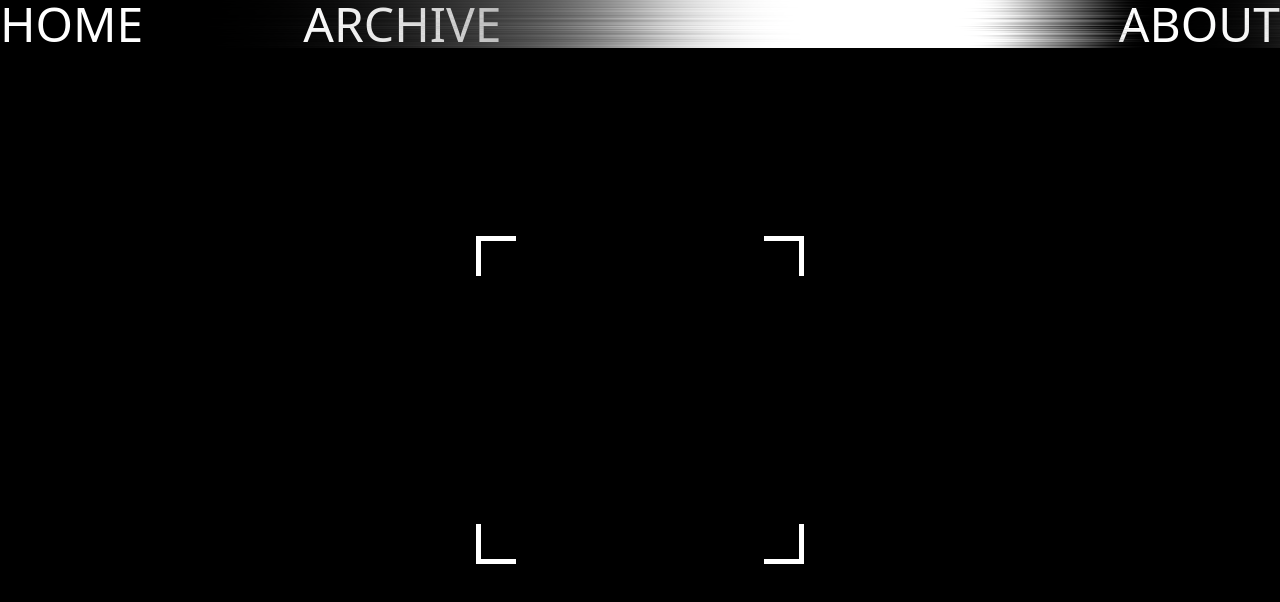
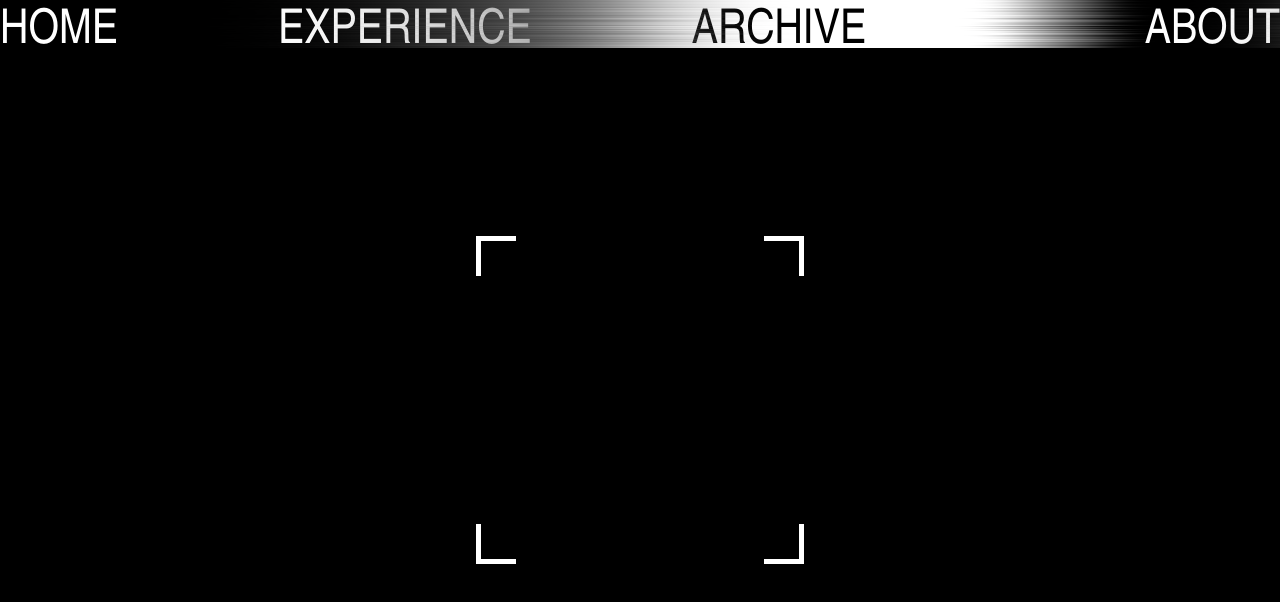
Before and after one commit to micheledinelli/aculei-fe, a React (Vite) app: page /experience in a window 1280 px wide. Shown: the top 602 px of the page. Built offline with nearby package versions, Linux system fonts and the light colour scheme.

Commit message:
feat: moved dataset info fetch inside footer for reusability and modified navbar home path management

```diff
--- a/src/components/Footbar.tsx
+++ b/src/components/Footbar.tsx
@@ -1,11 +1,24 @@
 import aculeo from "../assets/aculeo.png";
-import React from "react";
+import { useEffect, useState } from "react";
 
-interface FootbarProps {
-  datasetInfo: DatasetInfo | null;
-}
+export default function Footbar() {
+  const [datasetInfo, setDatasetInfo] = useState<DatasetInfo | null>(null);
+  useEffect(() => {
+    fetch(import.meta.env.VITE_SERVER_URL + "/api/v1/dataset")
+      .then((response) => {
+        if (!response.ok) {
+          throw new Error(`HTTP error! status: ${response.status}`);
+        }
+        return response.json();
+      })
+      .then((jsonData: DatasetInfo) => {
+        setDatasetInfo(jsonData);
+      })
+      .catch((error) => {
+        console.error("Error fetching data:", error);
+      });
+  }, []);
 
-const Footbar: React.FC<FootbarProps> = ({ datasetInfo }) => {
   if (!datasetInfo) {
     return null;
   }
@@ -24,6 +37,4 @@ const Footbar: React.FC<FootbarProps> = ({ datasetInfo }) => {
       </ul>
     </div>
   );
-};
-
-export default Footbar;
+}
--- a/src/components/Navbar.tsx
+++ b/src/components/Navbar.tsx
@@ -1,28 +1,28 @@
 import { Link } from "react-router-dom";
 import aculeo from "../assets/aculeo.png";
 
-const Navbar: React.FC<NavbarProps> = ({
-  leftPath: linkPath,
-  leftText: linkText,
-}) => {
+export default function Navbar({ showHome }: NavbarProps) {
   return (
     <div
-      className="flex fixed top-0 left-0 z-10 w-screen justify-between text-5xl"
+      className="flex fixed top-0 left-0 z-10 w-screen justify-between text-5xl font-texgyreheros_regular"
       style={{ backgroundImage: `url(${aculeo})` }}
     >
       <div className="flex gap-40">
+        {showHome && (
+          <div className="filter invert mix-blend-difference cursor-pointer">
+            <Link to="/">HOME</Link>
+          </div>
+        )}
         <div className="filter invert mix-blend-difference cursor-pointer">
-          <Link to={linkPath}>{linkText}</Link>
+          <Link to="/experience">EXPERIENCE</Link>
         </div>
         <div className="filter invert mix-blend-difference cursor-pointer">
-          ARCHIVE
+          <Link to="/archive">ARCHIVE</Link>
         </div>
       </div>
       <div className="filter invert mix-blend-difference cursor-pointer">
-        ABOUT
+        <Link to="/about">ABOUT</Link>
       </div>
     </div>
   );
-};
-
-export default Navbar;
+}
--- /dev/null
+++ b/src/pages/About.tsx
@@ -0,0 +1,11 @@
+import Navbar from "../components/Navbar";
+import Footbar from "../components/Footbar";
+
+export default function About() {
+  return (
+    <div className="font-texgyreheros_regular">
+      <Navbar showHome={true} />
+      <Footbar />
+    </div>
+  );
+}
--- /dev/null
+++ b/src/pages/Archive.tsx
@@ -0,0 +1,11 @@
+import Footbar from "../components/Footbar";
+import Navbar from "../components/Navbar";
+
+export default function Archive() {
+  return (
+    <>
+      <Navbar showHome={true} />
+      <Footbar />
+    </>
+  );
+}
--- a/src/pages/Experience.tsx
+++ b/src/pages/Experience.tsx
@@ -120,8 +120,8 @@ export default function Experience() {
   };
 
   return (
-    <div>
-      <Navbar leftPath="/" leftText="HOME" />
+    <div className="">
+      <Navbar showHome={true} />
       <div className="bg-black h-screen text-white overflow-hidden flex justify-center items-center">
         <div
           className="camera-border md:p-40 bg-red-500 z-50 cursor-fancy"
--- a/src/pages/Landing.tsx
+++ b/src/pages/Landing.tsx
@@ -4,7 +4,6 @@ import Footbar from "../components/Footbar";
 
 export default function Landing() {
   const [videoUrl, setVideoUrl] = useState<string | null>(null);
-  const [datasetInfo, setDatasetInfo] = useState<DatasetInfo | null>(null);
 
   useEffect(() => {
     const VITE_SERVER_URL = import.meta.env.VITE_SERVER_URL;
@@ -25,25 +24,9 @@ export default function Landing() {
       });
   }, []);
 
-  useEffect(() => {
-    fetch(import.meta.env.VITE_SERVER_URL + "/api/v1/dataset")
-      .then((response) => {
-        if (!response.ok) {
-          throw new Error(`HTTP error! status: ${response.status}`);
-        }
-        return response.json();
-      })
-      .then((jsonData: DatasetInfo) => {
-        setDatasetInfo(jsonData);
-      })
-      .catch((error) => {
-        console.error("Error fetching data:", error);
-      });
-  }, []);
-
   return (
     <div className="font-texgyreheros_regular">
-      <Navbar leftPath="/experience" leftText="EXPERIENCE" />
+      <Navbar showHome={false} />
       <div className="absolute z-10 bottom-8 filter w-full invert mix-blend-difference overflow-hidden m-0 p-0">
         <div className="flex w-full justify-center m-0 p-0" id="title">
           ACULEI
@@ -55,11 +38,12 @@ export default function Landing() {
             className="fixed w-full h-full object-cover"
             src={videoUrl}
             autoPlay
+            muted
             loop
           />
         )}
       </div>
-      <Footbar datasetInfo={datasetInfo} />
+      <Footbar />
     </div>
   );
 }
--- a/src/types/navbar.tsx
+++ b/src/types/navbar.tsx
@@ -1,4 +1,3 @@
 interface NavbarProps {
-  leftPath: string;
-  leftText: string;
+  showHome: boolean;
 }
```
